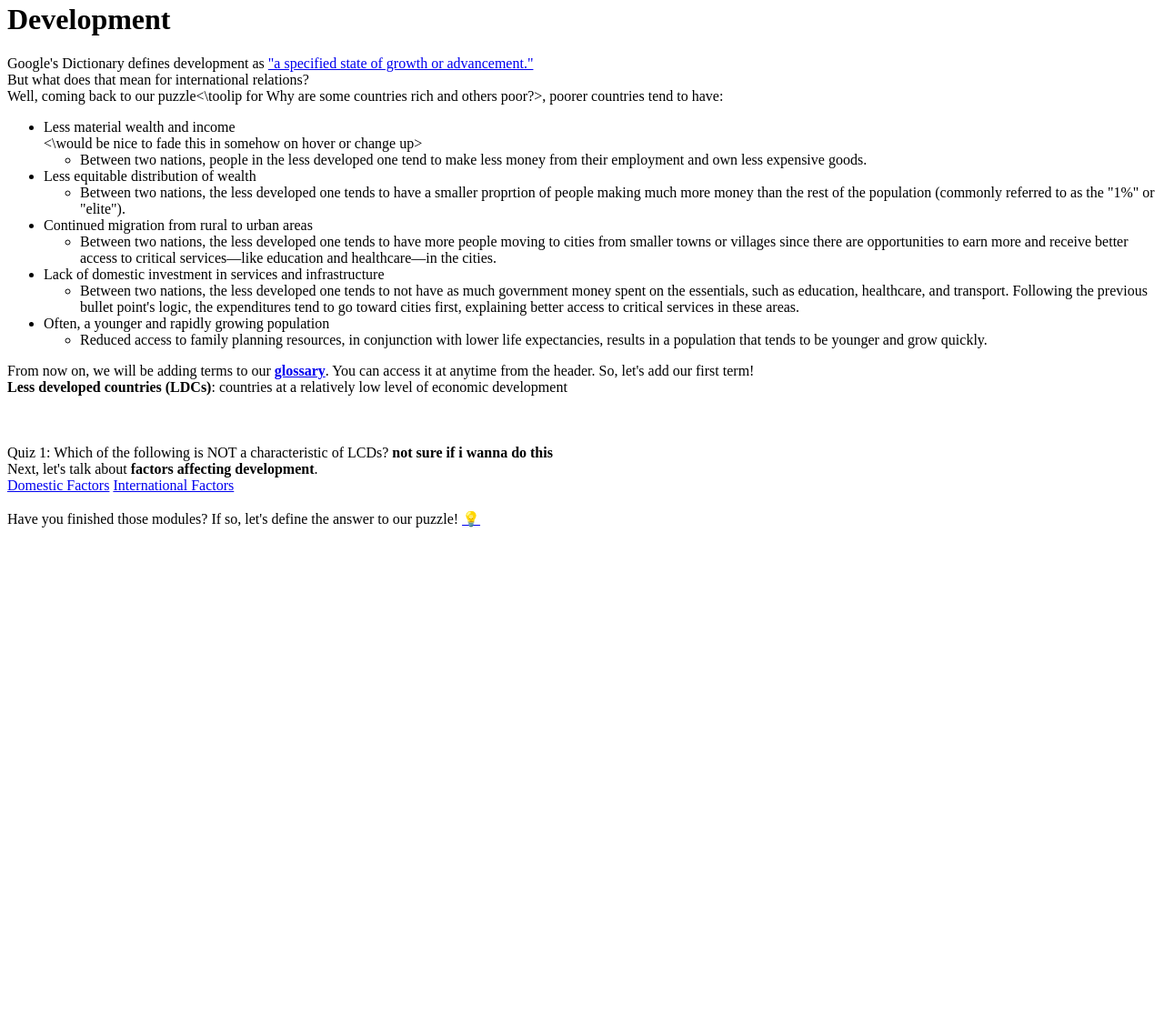
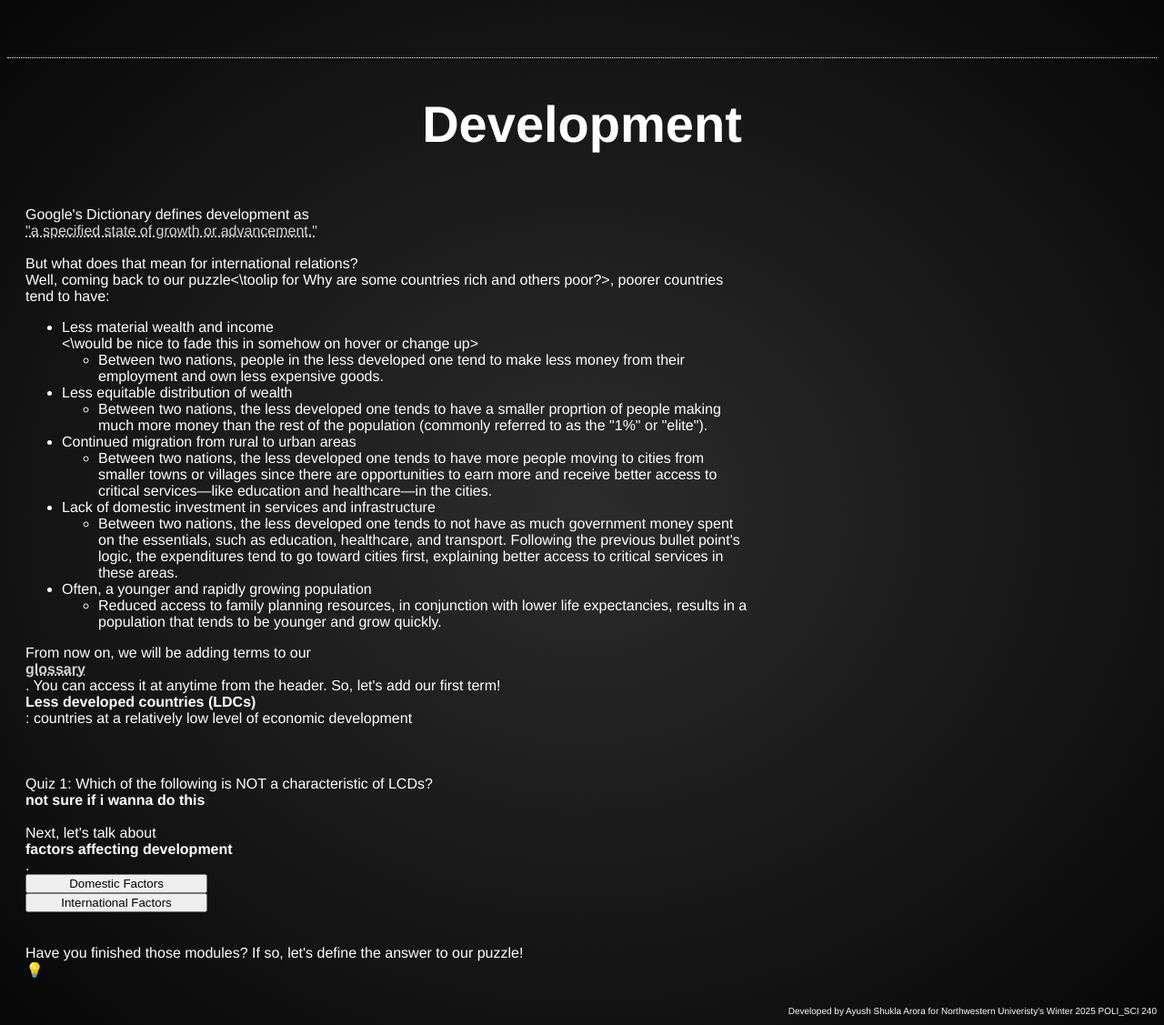
Before and after one commit to ayush-s-arora/thedevelopmentdilemma, a website: page pages/development/index.html in a window 1280 px wide. Shown: the part 5-1132 px from the top of the page at 91% size. Before the commit the page ends 800 px from the top, so only its background shows below. Drawn offline with Linux system fonts and the light colour scheme.

Commit message:
Started styling. General theme and footer implemented. Need to figure out transitions & animations, text alignment issues, invisible header text, beautification, and more

```diff
--- /dev/null
+++ b/footer.html
@@ -0,0 +1,3 @@
+<footer>
+    <p>Developed by Ayush Shukla Arora for Northwestern Univeristy's Winter 2025 POLI_SCI 240</p>
+</footer>
--- a/package.json
+++ b/package.json
@@ -10,6 +10,8 @@
   "license": "ISC",
   "description": "",
   "dependencies": {
-    "gsap": "^3.12.7"
+    "gsap": "^3.12.7",
+    "particles.js": "^2.0.0",
+    "transition-style": "^0.1.3"
   }
 }
--- a/pages/development/index.html
+++ b/pages/development/index.html
@@ -1,4 +1,21 @@
+<!DOCTYPE html>
+<html lang="en">
+<head>
+    <meta charset="UTF-8">
+    <meta name="viewport" content="width=device-width, initial-scale=1.0">
+    <title>Development</title>
+    <link rel="stylesheet" href="/style.css">
+    <script type="module" src="/src/main.js"></script>
+</head>
+<header></header>
+<body>
+    <div transition-style="in:wipe:up">
+        <info>
+        <div>
         <h1>Development</h1>
+    </div>
+    <div>
+        <content>
         Google's Dictionary defines development as <a href="https://www.google.com/search?q=development+definition", target="_blank">"a specified state of growth or advancement."</a>
 
         <br>But what does that mean for international relations?</br>
@@ -21,7 +38,21 @@ From now on, we will be adding terms to our <b><a href="/pages/glossary">glossar
 
 
         <br>Next, let's talk about <b>factors affecting development</b>.</br>
-<big-button><a href=factors-domestic/>Domestic Factors</a></big-button>
-<big-button><a href=factors-international/>International Factors</a></big-button>
+        <button onclick="window.location.href='factors-domestic/';">Domestic Factors</a></button>
+        <button onclick="window.location.href='factors-international/';">International Factors</a></button>
 
-<br><br>Have you finished those modules? If so, let's define the answer to our puzzle! <a href='/pages/puzzle/solution'>💡</a>
+        <br><br>Have you finished those modules? If so, let's define the answer to our puzzle!
+        <span class="emoji"><a href='/pages/puzzle/solution'>💡</a></span>
+        </content>
+        </div>
+    </info>
+    </body>
+    <div id="footer"></div>
+    <script>
+        fetch('/footer.html')
+            .then(response => response.text())
+            .then(data => {
+                document.getElementById('footer').innerHTML = data;
+            });
+    </script>
+</html>
--- a/style.css
+++ b/style.css
@@ -1,3 +1,5 @@
+@import "/node_modules/transition-style/";
+
 #chatbox {
     width: 300px;
     border: 1px solid #ccc;
@@ -26,3 +28,75 @@
   button {
     width: 25%;
   }
+body {
+  background-image: radial-gradient(rgb(45, 44, 44), rgb(7, 7, 7));
+  font-family: Bahnschrift, 'DIN Alternate', 'Franklin Gothic Medium', 'Nimbus Sans Narrow', sans-serif-condensed, sans-serif;
+  font-weight: normal;
+  color: white;
+  background-size: cover;
+  background-repeat: no-repeat;
+  min-height: 100vh;
+  /* overflow: hidden */
+}
+header {
+  padding: 30px;
+  /* text-align: right; */
+  background: transparent;
+  border-bottom: 1px dotted;
+  color: white;
+  font-size: 30px;
+}
+
+header p {
+  margin: 0 20px;
+}
+
+footer {
+  font-size: x-small;
+  text-align: right;
+}
+.emoji {
+  a {
+    text-decoration: none;
+  }
+}
+name {
+  margin: auto;
+  width: 50%;
+  padding: 10px;
+  text-align: center;
+  align-items: center;
+  align-content: center;
+  height: 100vh;
+  justify-content: center;
+  font-size: x-large;
+  display: flex;
+}
+#particles-js {
+  width: 100%;
+  height: 100%;
+}
+info {
+  a {
+    text-decoration: underline dotted white;
+    color: lightgray;
+    display: inline-block;
+  }
+  a:hover {
+    color: #928e8e;
+    transition: color 0.3s ease;
+  }
+  h1 {
+    font-size: 7vh;
+    display: flex;
+    align-items: center;
+    justify-content: center;
+    margin-top: 5vh;
+  }
+  content {
+    display: flex;
+    flex-direction: column;
+    width: 100vh;
+    padding: 20px;
+  }
+}
```
Also changed, not shown: header.html (added, +4 -0 lines), pages/development/factors-domestic/index.html (+32 -1 lines), pages/development/factors-international/index.html (+32 -3 lines), pages/glossary.html (+30 -1 lines), pages/index.html (+20 -4 lines), pages/puzzle/index.html (+19 -0 lines), pages/puzzle/solution.html (+18 -1 lines), 1 other file. Lines whose indentation alone changed are shown as unchanged.
